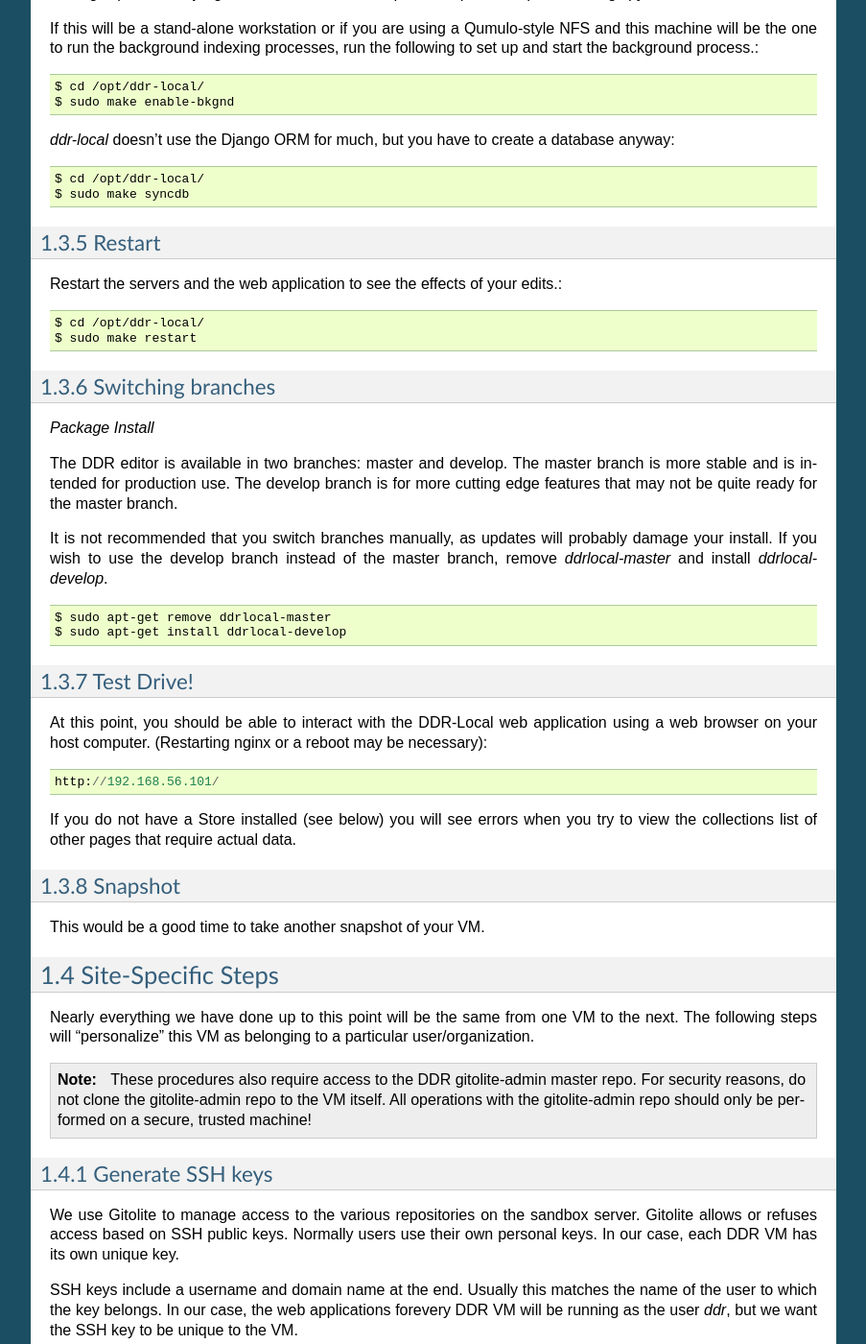
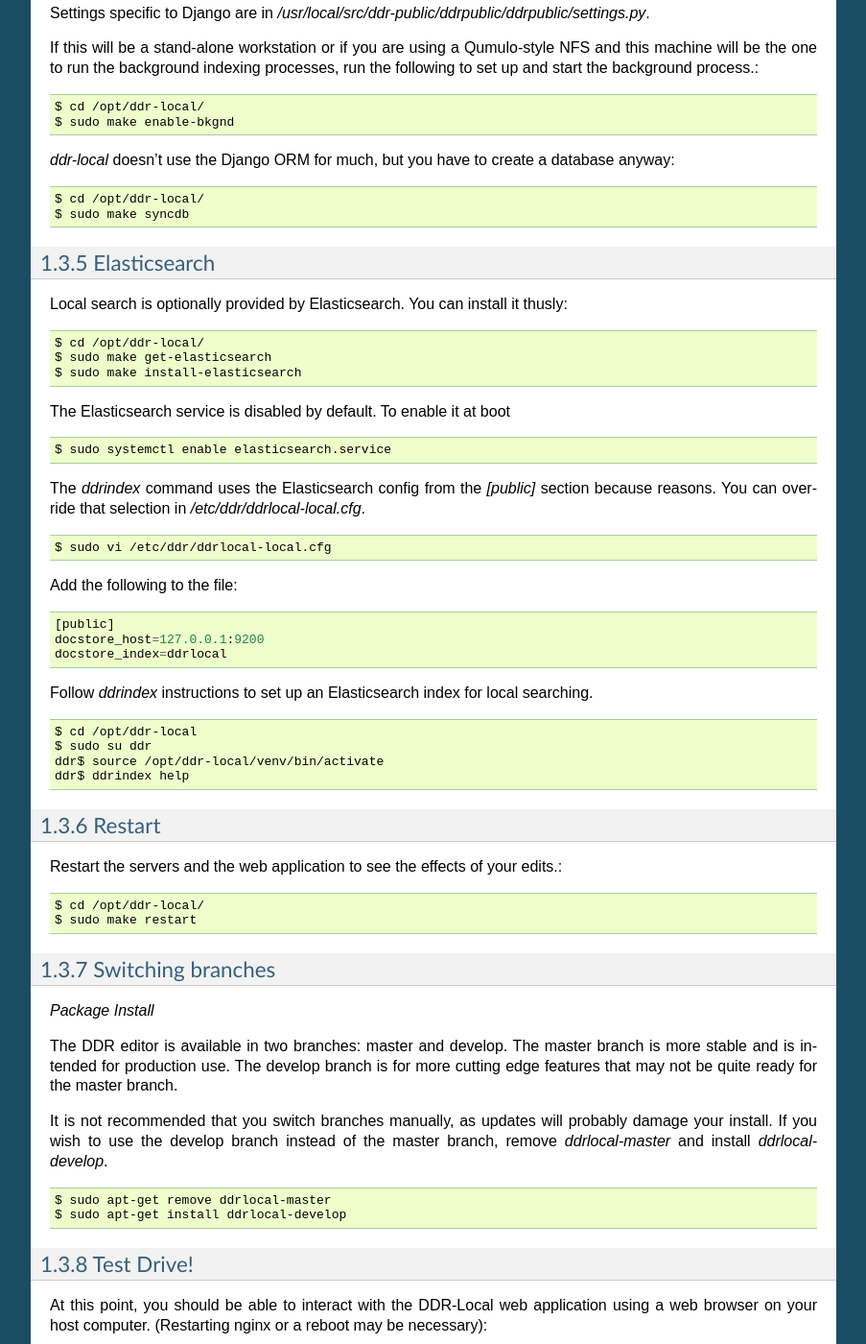
Before and after one commit to denshoproject/ddr-manual, a Sphinx documentation site: the page built from source/admins/workstations/create-workstation-vm.rst, in a window 1280 px wide and 1400 px high, scrolled down 8114 px. Shown: the whole window at 96% size, without its empty margins (198-1101 px from the left). Built offline with Sphinx 7.4.7, drawn with Linux system fonts in a browser that asks for light colours; some of the changed text lies outside the part shown.

Commit message:
create-workstation-vm: Elasticsearch install instructions

```diff
--- a/source/admins/workstations/create-workstation-vm.rst
+++ b/source/admins/workstations/create-workstation-vm.rst
@@ -447,6 +447,38 @@
 
 
 
+Elasticsearch
+-------------
+
+Local search is optionally provided by Elasticsearch. You can install it thusly:
+::
+    $ cd /opt/ddr-local/
+    $ sudo make get-elasticsearch
+    $ sudo make install-elasticsearch
+
+The Elasticsearch service is disabled by default.  To enable it at boot
+::
+    $ sudo systemctl enable elasticsearch.service
+
+The `ddrindex` command uses the Elasticsearch config from the `[public]` section because reasons. You can override that selection in `/etc/ddr/ddrlocal-local.cfg`.
+::
+    $ sudo vi /etc/ddr/ddrlocal-local.cfg
+
+Add the following to the file:
+::
+    [public]
+    docstore_host=127.0.0.1:9200
+    docstore_index=ddrlocal
+
+Follow `ddrindex` instructions to set up an Elasticsearch index for local searching.
+::
+    $ cd /opt/ddr-local
+    $ sudo su ddr
+    ddr$ source /opt/ddr-local/venv/bin/activate
+    ddr$ ddrindex help
+
+
+
 Restart
 -------
 
```
